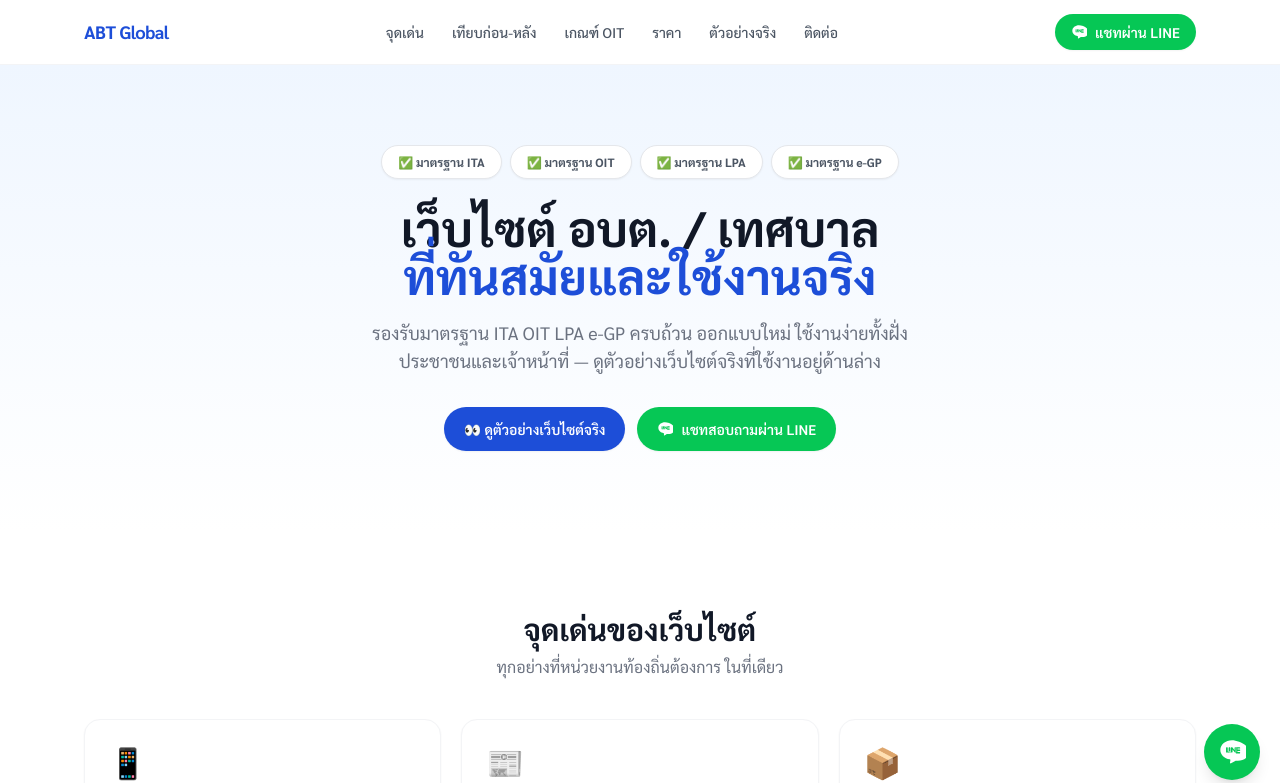
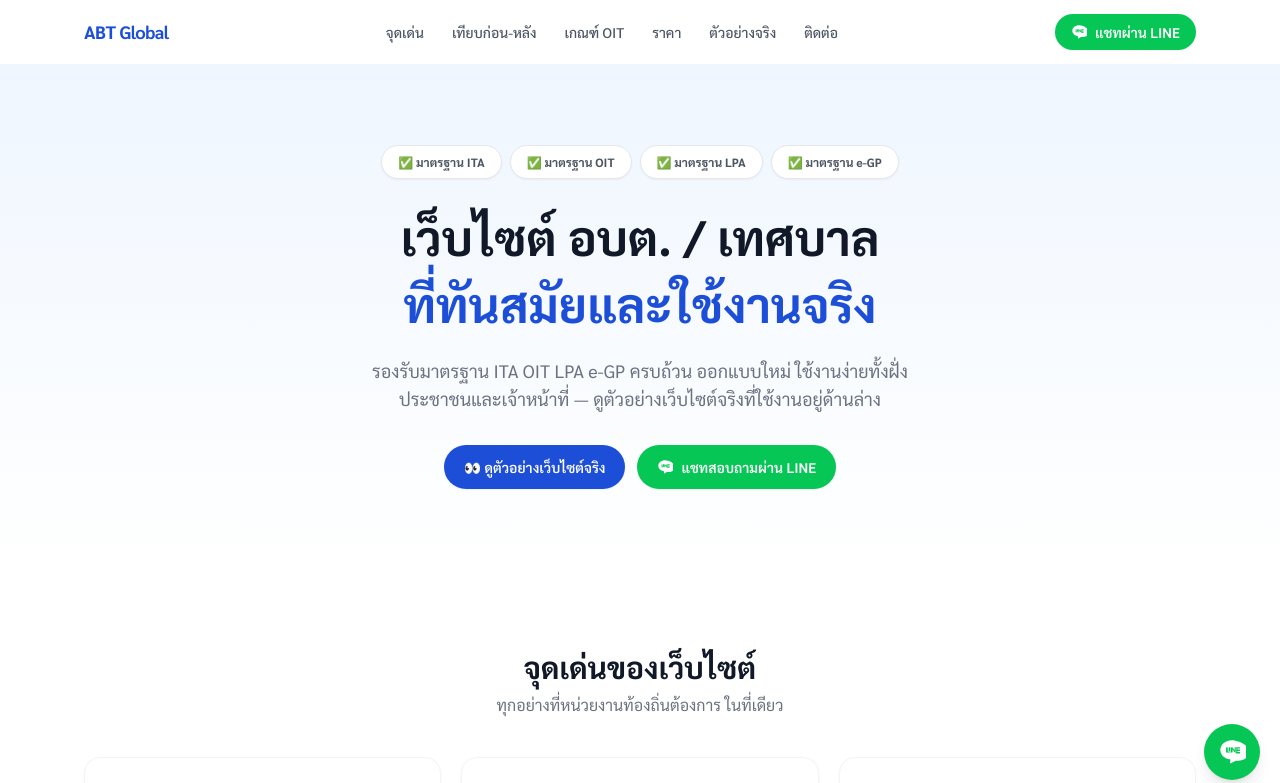
Before and after one commit to athipaty/abt-global, a React (Vite) app: page / in a window 1280 px wide. Shown: the top 783 px of the page. Built offline with nearby package versions, Linux system fonts and the light colour scheme.

Commit message:
Hero: increase heading line height so Thai marks don't collide
Co-Authored-By: Claude Opus 5.5 <noreply@anthropic.com>
Claude-Session: https://claude.ai/code/session_01QFHU7udWmyQJk9FqVbD73E

```diff
--- a/src/App.jsx
+++ b/src/App.jsx
@@ -213,7 +213,7 @@ function Hero() {
         <div className="flex flex-wrap justify-center gap-2 mb-6">
           {COMPLIANCE.map(c => <span key={c} className="badge">✅ มาตรฐาน {c}</span>)}
         </div>
-        <h1 className="text-3xl sm:text-5xl font-extrabold text-gray-900 leading-tight max-w-3xl mx-auto">
+        <h1 className="text-3xl sm:text-5xl font-extrabold text-gray-900 leading-[1.5] sm:leading-[1.4] max-w-3xl mx-auto">
           เว็บไซต์ อบต. / เทศบาล<br />
           <span className="text-primary">ที่ทันสมัยและใช้งานจริง</span>
         </h1>
```
